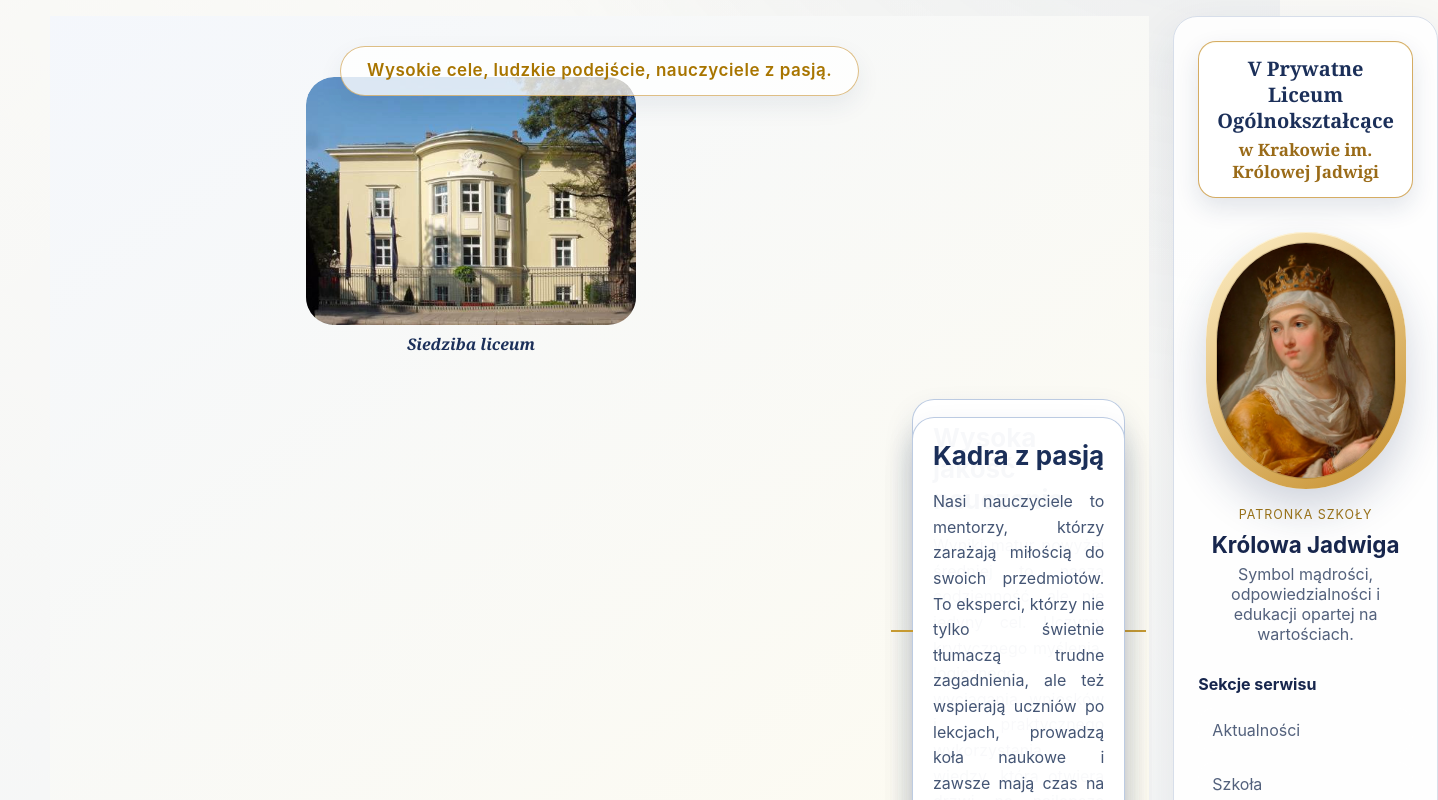
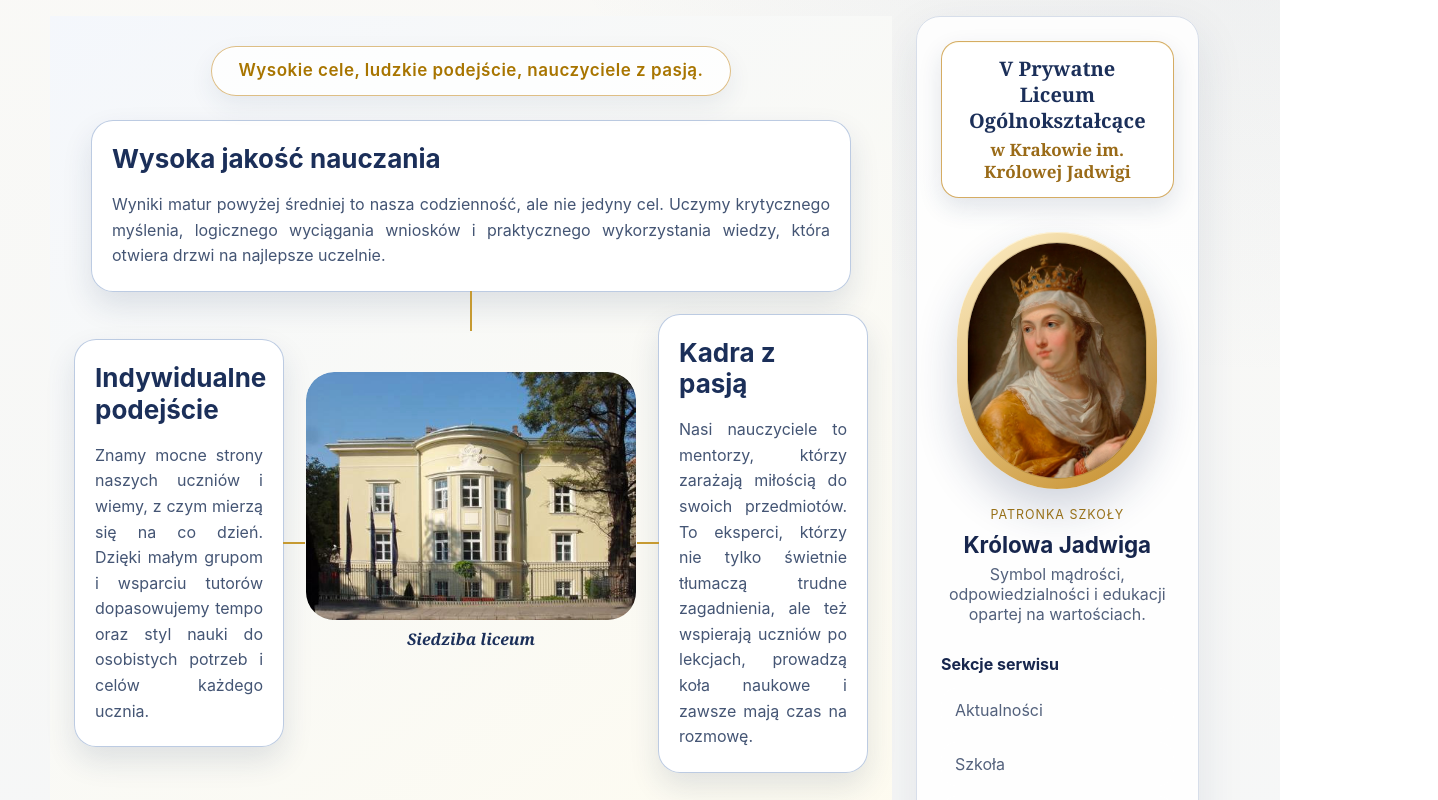
Before and after one commit to dblaboffice-cell/vplo-modern-web, a React (Vite) app: page /#/ in a window 1280 px wide. Shown: the part 460-1260 px from the top of the page, 1438 px wide, since content can reach past the window. Built offline with nearby package versions, Linux system fonts and the light colour scheme.

Commit message:
Strona główna kolejny update2

```diff
--- a/src/styles.css
+++ b/src/styles.css
@@ -2712,17 +2712,20 @@ th {
 }
 
 .school-values-building .value-top {
-  grid-area: top-card;
+  /*noinspection CssInvalidPropertyValue*/
+  grid-area: top;
   width: min(100%, 760px);
   justify-self: center;
 }
 
 .school-values-building .value-left {
-  grid-area: left-card;
+  /*noinspection CssInvalidPropertyValue*/
+  grid-area: left;
 }
 
 .school-values-building .value-right {
-  grid-area: right-card;
+  /*noinspection CssInvalidPropertyValue*/
+  grid-area: right;
 }
 
 .school-values-building .school-value-card {
```
